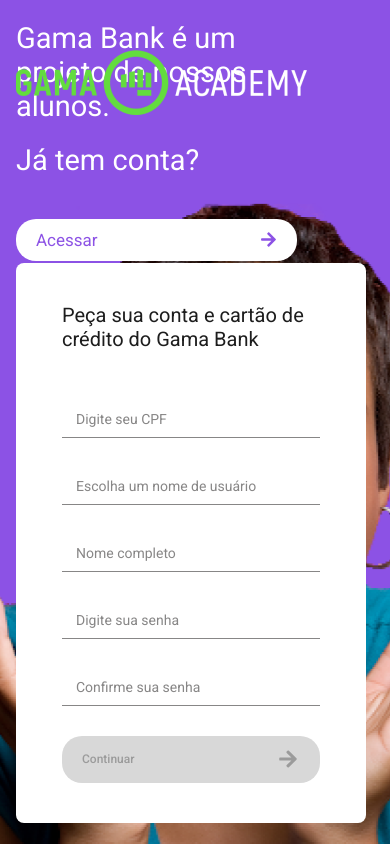
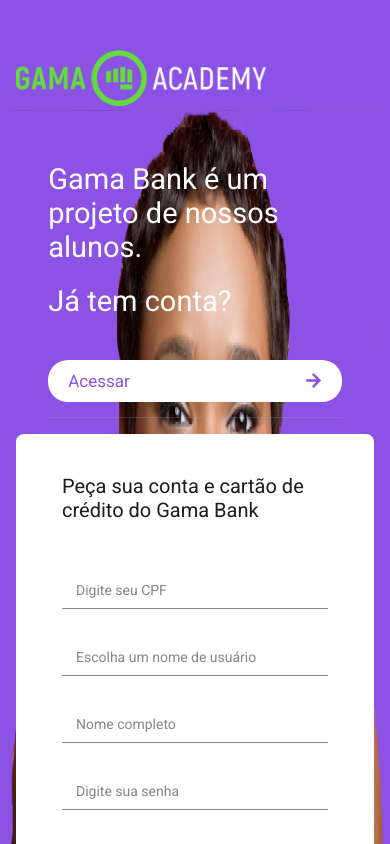
Before and after one commit to CodeCommit-GamaAcademy/React-CodeCommit, a React (Create React App) app: page / in a window 390 px wide. Shown: the top 844 px of the page. Built offline with nearby package versions, Linux system fonts and the light colour scheme.

Commit message:
update responsive home banner

```diff
--- a/src/Pages/Landing/styles.ts
+++ b/src/Pages/Landing/styles.ts
@@ -5,12 +5,21 @@
 import Landing2 from '../../assets/landing-2.png';
 import BackImage from '../../assets/background-landing-3.png';
 
-export const MainBannerContent = styled.div`
+export const MainBanner = styled.div`
   display: flex;
-  align-items: center;
-  justify-content: space-between;
-  height: 100%;
-  flex-wrap: wrap;
+  align-items: stretch;
+  width: 100%;
+  min-height: 100vh;
+  padding: 20px 0;
+  background-image: url(${Model});
+  background-position: 40% bottom;
+  background-attachment: fixed;
+  background-repeat: no-repeat;
+
+  @media (max-width: 680px) {
+    min-height: auto;
+    background-size: 100%;
+  }
 `;
 
 export const Container = styled.div`
@@ -21,20 +30,42 @@
   padding: 0 16px;
 `;
 
-export const MainBanner = styled.div`
+export const MainBannerContent = styled.div`
   display: flex;
-  align-items: stretch;
-  width: 100%;
-  min-height: 100vh;
-  padding: 20px 0;
-  background-image: url(${Model});
-  background-position: 42% bottom;
-  background-repeat: no-repeat;
+  align-items: center;
+  justify-content: space-between;
+  height: 100%;
+
+  @media (max-width: 680px) {
+    flex-direction: column;
+    padding-top: 32px;
+  }
 `;
 
-//-------  Igor
+export const MainBannerContentLeft = styled.div`
+  @media (max-width: 680px) {
+    width: 82%;
+    position: relative;
 
-export const MainBannerContentRight = styled.div``;
+    &::after {
+      content: '';
+      display: block;
+      height: 1px;
+      width: 100%;
+      background: red;
+      position: absolute;
+      bottom: -16px;
+      background: #a7a7a73d;
+    }
+  }
+`;
+
+export const MainBannerContentRight = styled.div`
+  @media (max-width: 680px) {
+    margin-bottom: 50%;
+    width: 100%;
+  }
+`;
 
 export const Form = styled.form`
   width: 350px;
@@ -43,9 +74,12 @@
   background-color: #fff;
   border-radius: 8px;
   padding: 40px 46px;
+
+  @media (max-width: 680px) {
+    margin-top: 32px;
+    width: 100%;
+  }
 `;
-
-export const MainBannerContentLeft = styled.div``;
 
 export const TextContainer = styled.div`
   p {
--- a/src/components/Header/styles.ts
+++ b/src/components/Header/styles.ts
@@ -3,6 +3,10 @@
 export const MainHeader = styled.header`
   position: absolute;
   width: 100%;
+
+  @media (max-width: 680px) {
+    position: relative;
+  }
 `;
 
 export const MainHeaderContainer = styled.div`
--- a/src/components/Logo/styles.ts
+++ b/src/components/Logo/styles.ts
@@ -3,4 +3,8 @@
 export const LogoIMG = styled.img`
   margin-top: 50px;
   cursor: pointer;
+
+  @media (max-width: 680px) {
+    width: 250px;
+  }
 `;
```
